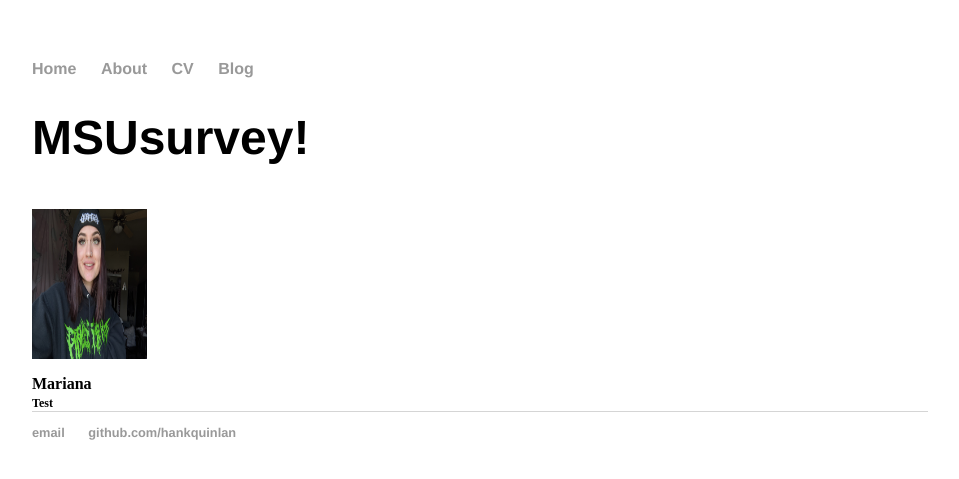
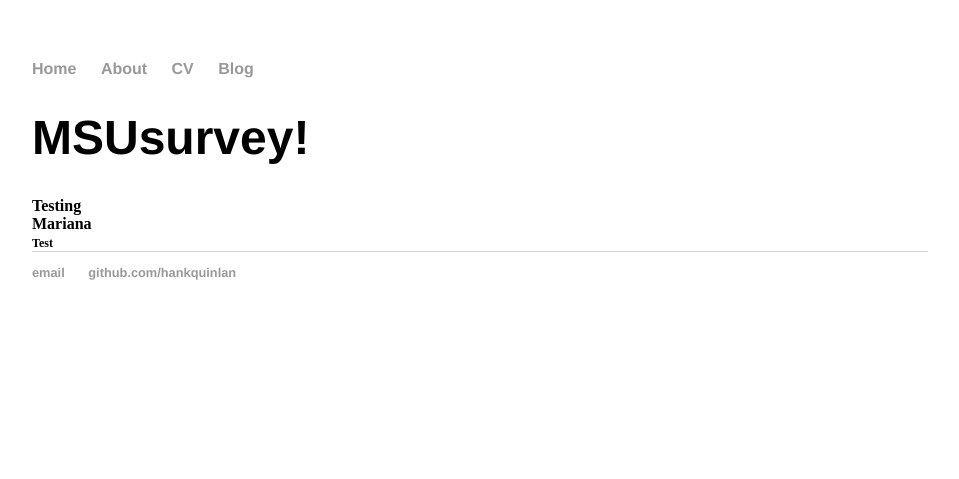
Before and after one commit to MSUsurvey/practice, a Jekyll site: the page built from index.html, in a window 1280 px wide. Shown: the top 479 px of the page, without its empty margins (160-1119 px from the left). Built offline with Jekyll 4.4.1, drawn with Linux system fonts in a browser that asks for light colours.

Commit message:
fixing header

```diff
--- a/badges_named_MI.html
+++ b/badges_named_MI.html
@@ -52,7 +52,7 @@
   <div class="toptitle">
     <span style="font-size: 30px"
       ><font color="#000000"
-        >Ranking and Contribution of Publicly Shared Efforts</font
+        >Prior Responses, Overall: <br> 90% Vaccinated; 10% Intending to; 5% Undecided; 5% Not Interested.</font
       ></span
     >
   </div>
--- a/index.html
+++ b/index.html
@@ -9,8 +9,7 @@ title: MSUsurvey
 	<div class="column">
 		<div class="card">
 			<b id="docs-internal-guid-6bf40e90-7fff-0f29-266c-2611e78b6b93"
-				><img height="150" src="{{site.url}}/images/it_me.jpeg" vspace="12" width="115"
-			/></b>
+				>Testing</b>
 			<div>
 				<span style="font-size: 16px"
 					><b
```
Also changed, not shown: other parts of badges_named_MI.html (+1 -1 lines).
